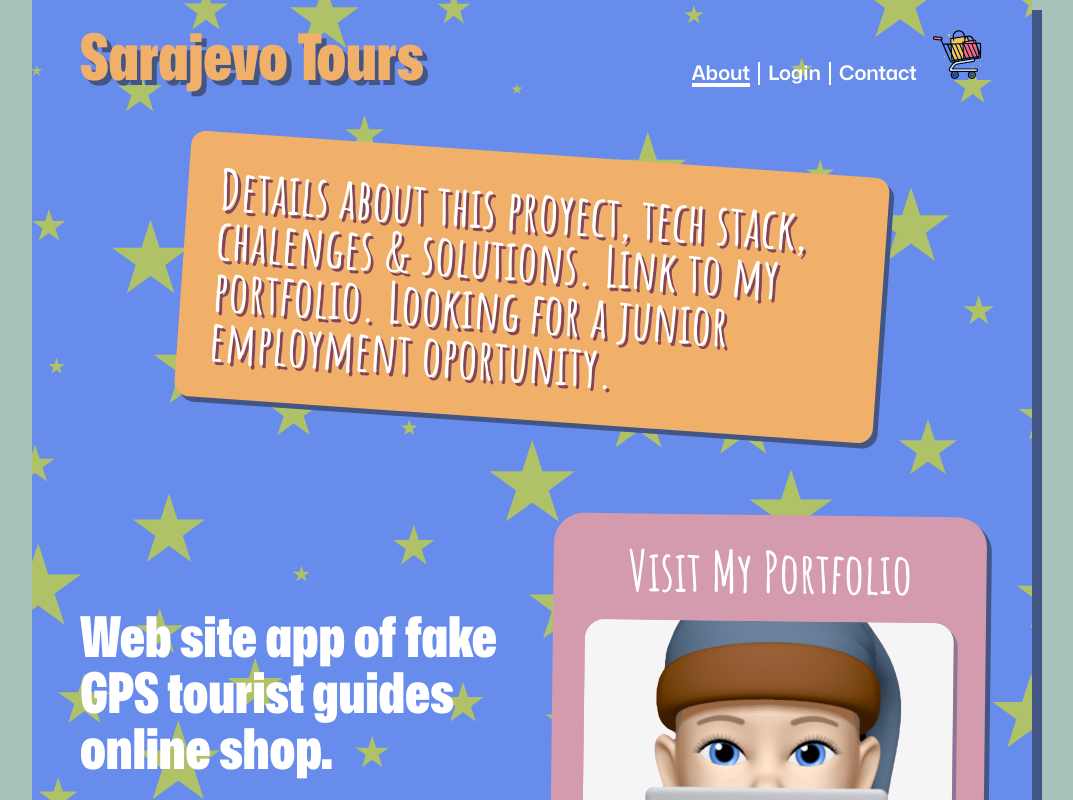
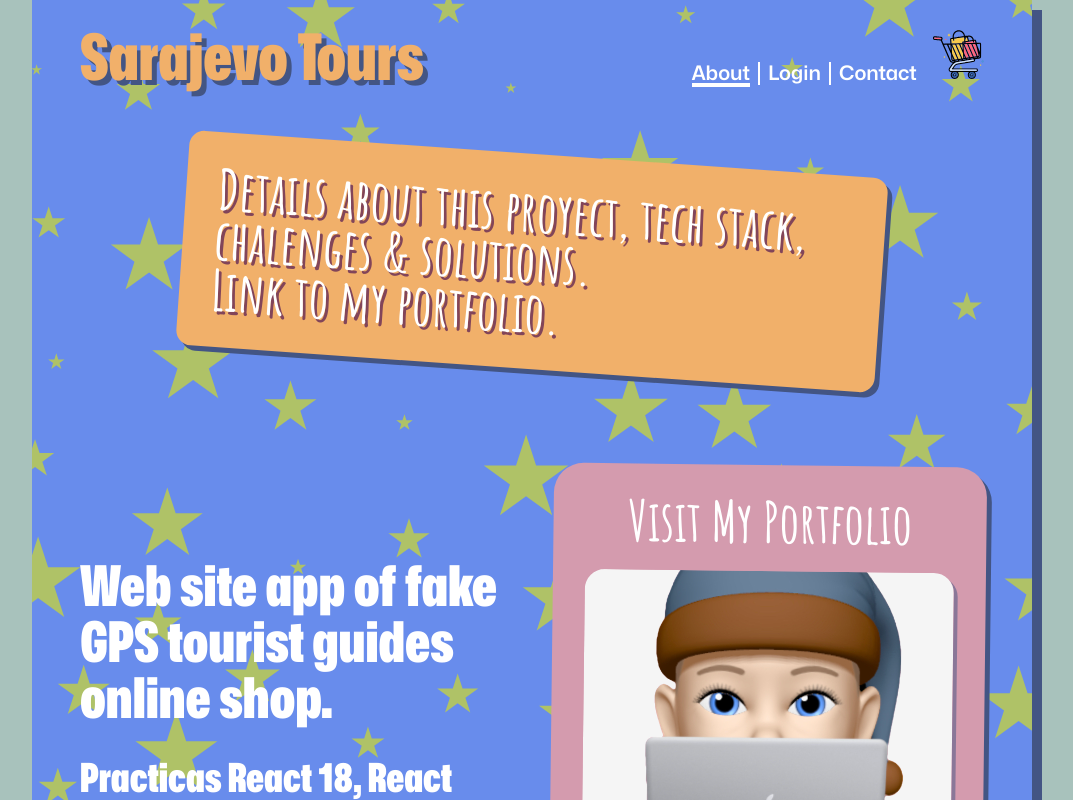
Before and after one commit to drkedrkedjon/sarajevo-tours-react, a React (Vite) app: page /about in a window 1280 px wide. Shown: the top 800 px of the page, without its empty margins (108-1181 px from the left). Built offline with nearby package versions, Linux system fonts and the light colour scheme; no server answers; the database is empty.

Commit message:
Updated Payment component with redirect.

```diff
--- a/src/pages/About.jsx
+++ b/src/pages/About.jsx
@@ -13,7 +13,8 @@ export default function LogIn() {
           <div className="form-contact">
             <h1 className="fs-700 ff-title color-white text-shadow-pink">
               Details about this proyect, tech stack, chalenges & solutions.
-              Link to my portfolio. Looking for a junior employment oportunity.
+              <br />
+              Link to my portfolio.
             </h1>
           </div>
         </div>
--- a/src/pages/cart/Payment.jsx
+++ b/src/pages/cart/Payment.jsx
@@ -1,9 +1,12 @@
-import React, { useEffect } from "react";
+import React, { useContext, useEffect } from "react";
 import { useNavigate } from "react-router-dom";
+import { ShoppingContext } from "../../api/ShopCartContext";
 
 export default function Payment() {
+  const [, setShopCart] = useContext(ShoppingContext);
   const navegate = useNavigate();
   useEffect(() => {
+    setShopCart([]);
     setTimeout(() => {
       navegate("/about");
     }, 10000);
```
